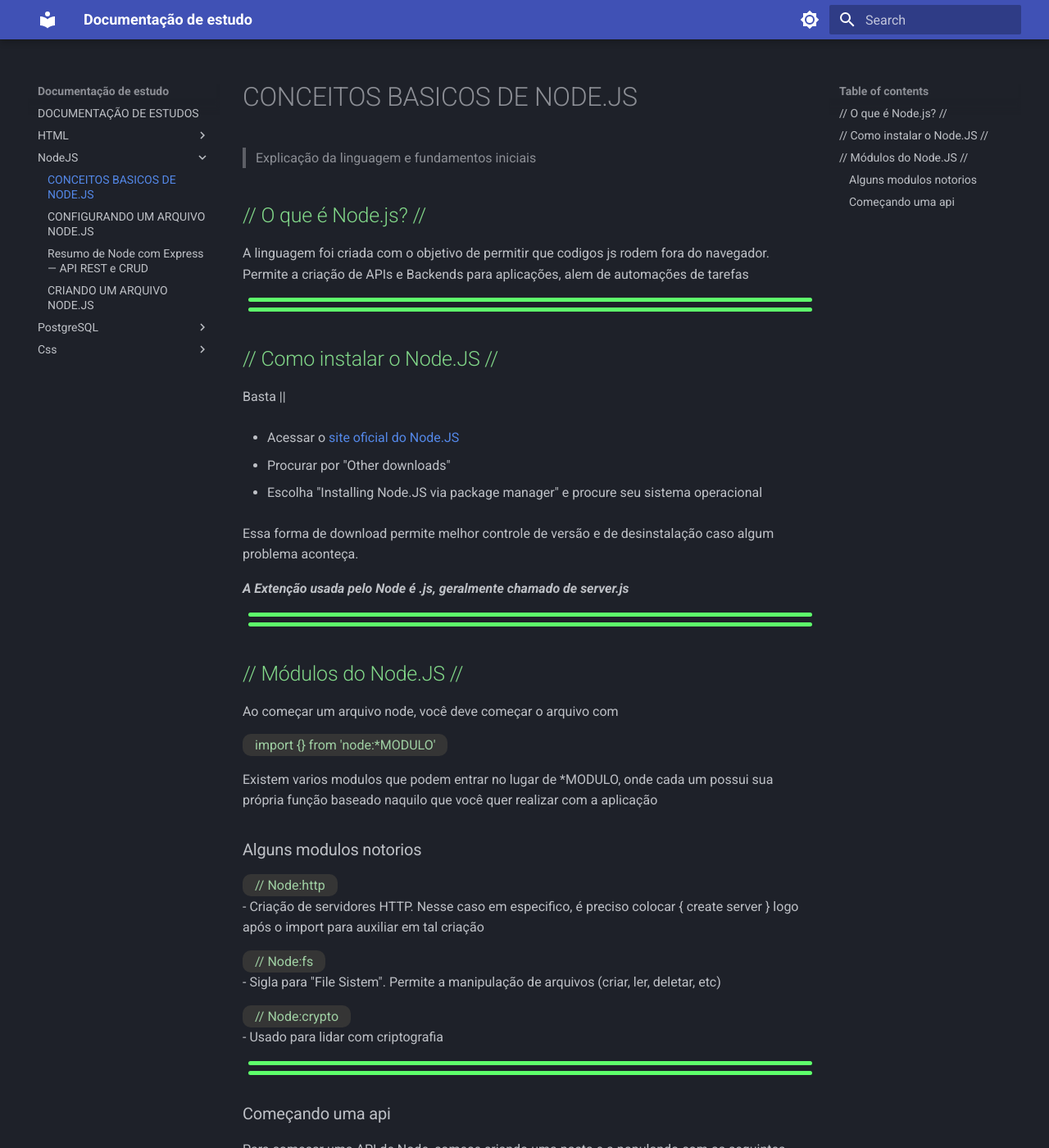
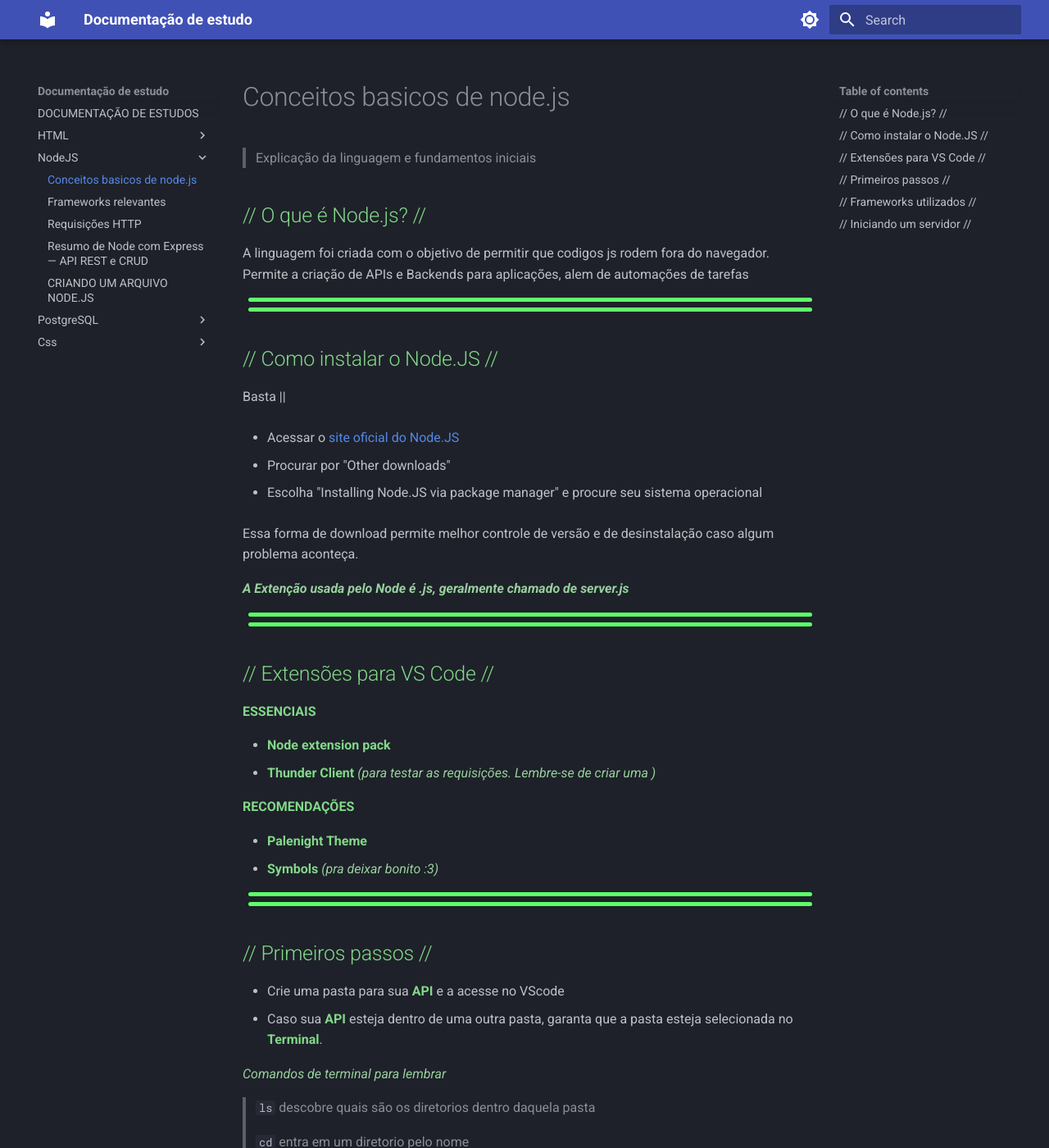
Before and after one commit to MaiwormGB/estudo-e-afins, an MkDocs documentation site: the page built from docs/NodeJS/basico.md, in a window 1280 px wide and 1400 px high. Shown: the whole window at 82% size. Built offline with MkDocs 1.6.1 and Material for MkDocs 9.7.7, drawn with Linux system fonts in a browser that asks for light colours; some of the changed text lies outside the part shown.

Commit message:
atualização de documentação de node

```diff
--- a/docs/NodeJS/basico.md
+++ b/docs/NodeJS/basico.md
@@ -1,4 +1,4 @@
-# CONCEITOS BASICOS DE NODE.JS
+# Conceitos basicos de node.js
 > Explicação da linguagem e fundamentos iniciais
 
 ## // O que é Node.js? //
@@ -27,36 +27,63 @@ Essa forma de download permite melhor controle de versão e de desinstalação c
 <div class="barrinha"></div>
 <div class="barrinha"></div>
 
-## // Módulos do Node.JS //
+## // Extensões para VS Code //
 
-Ao começar um arquivo node, você deve começar o arquivo com
+**ESSENCIAIS**
 
-<span class = "codigo">import {} from 'node:*MODULO'</span>
+- **Node extension pack**
+- **Thunder Client** *(para testar as requisições. Lembre-se de criar uma )*
 
-Existem varios modulos que podem entrar no lugar de *MODULO, onde cada um possui sua própria função baseado naquilo que você quer realizar com a aplicação
+**RECOMENDAÇÕES**
 
-### Alguns modulos notorios
-
-<span class = "codigo">// Node:http</span> <br>
-- Criação de servidores HTTP. Nesse caso em especifico, é preciso colocar { create server } logo após o import para auxiliar em tal criação<br>
-
-<span class = "codigo">// Node:fs</span> <br>
-- Sigla para "File Sistem". Permite a manipulação de arquivos (criar, ler, deletar, etc) <br>
-
-<span class = "codigo">// Node:crypto</span> <br>
-- Usado para lidar com criptografia <br>
-
+- **Palenight Theme**
+- **Symbols** *(pra deixar bonito :3)*
 
 <div class="barrinha"></div>
 <div class="barrinha"></div>
 
-### Começando uma api
+## // Primeiros passos //
 
-Para começar uma API de Node, comece criando uma pasta e a populando com os seguintes arquivos:
-> Clique em cada arquivo para ver sua respectiva documentação
+- Crie uma pasta para sua **API** e a acesse no VScode
+- Caso sua **API** esteja dentro de uma outra pasta, garanta que a pasta esteja selecionada no **Terminal**.
 
-- [server.js](https://nodejs.org/pt-br)
-- [package.json](https://nodejs.org/pt-br)
+*Comandos de terminal para lembrar*
+
+> `ls` descobre quais são os diretorios dentro daquela pasta
+
+> `cd` entra em um diretorio pelo nome
+
+- Execute: `npm.cmd init -y`
+
+- Dentro da pasta da API, crie uma pasta chamada *src* e, dentro dela, um arquivo chamado *server.js*. Esse será o arquivo principal da API
+
+<div class="barrinha"></div>
+
+## // Frameworks utilizados //
+
+- Express
+> O principal que guia o funcionamento da API
+- Pg
+> Para acessar o PostgreSQL com a API
+- JsonWebToken
+> Para fazer a confirmação do
+- Bcrypt
+> Para criar o HASH dos dados sensiveis
+- dotenv
+> Para colocar as credenciais em um arquivo externo
+
+Instale todos os frameworks após criar o projeto com o comando abaixo. **Certifiquece novamente que a pasta da API esteja selecionada no terminal**
+> `npm.cmd install express pg jsonwebtoken bcrypt dotenv`
+
+<div class="barrinha"></div>
+
+## // Iniciando um servidor //
+
+- Após fazer a configuração inicial de sua **API**, execute `node src/server.js` para iniciar o servidor node no localhost.
+
+*Caso o arquivo tenha um nome diferente ou esteja em outro diretório, coloque o caminho pertinente para acessa-lo dentro da API*
+
+
 
 <style>
 
@@ -69,6 +96,18 @@ Para começar uma API de Node, comece criando uma pasta e a populando com os seg
     h2{
 
         color: #82d889;
+
+    }
+
+    strong{
+
+        color: #82d889;
+
+    }
+
+    em{
+
+        color: #98d19d;
 
     }
 
```
Also changed, not shown: docs/NodeJS/frameworks.md (added, +118 -0 lines), docs/NodeJS/pacote.md (deleted, +0 -40 lines), docs/NodeJS/requisicoes.md (added, +243 -0 lines).
